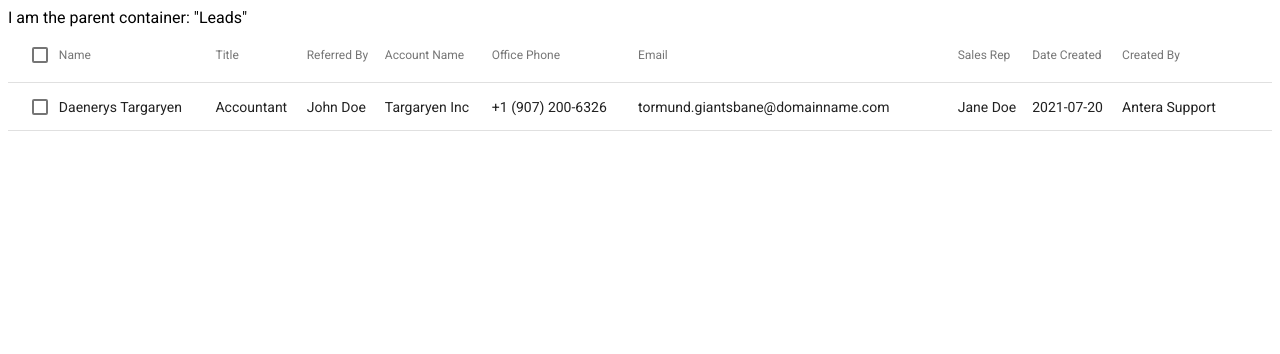
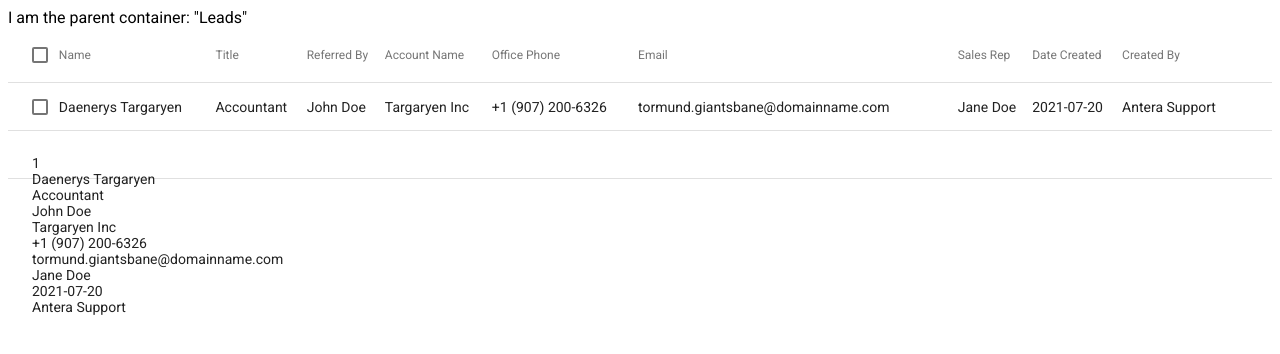
Before and after one commit to elwood-berry/antera-leads-replica, an Angular app: page / in a window 1280 px wide. Shown: the top 354 px of the page. Built offline with nearby package versions, Linux system fonts and the light colour scheme.

Commit message:
2 files modified

```diff
--- a/src/app/components/leads/_elements/leads-list/leads-list.component.html
+++ b/src/app/components/leads/_elements/leads-list/leads-list.component.html
@@ -3,7 +3,37 @@ ANTERA: LEADS - REPLICA
 Author: 'eberry@anterasoftware.com'
 This code is brought to you by Elwood Berry @ anterasoftware.com
 -->
-<table mat-table [dataSource]="dataSource" class="replica-leads-list">
+<table
+  mat-table
+  multiTemplateDataRows
+  [dataSource]="dataSource"
+  class="replica-leads-list"
+>
+  <!-- EXPANDED DETAILS -->
+  <ng-container matColumnDef="expandedDetail">
+    <td
+      mat-cell
+      *matCellDef="let element"
+      [attr.colspan]="displayedColumns.length"
+    >
+      <div
+        class="example-element-detail"
+        [@detailExpand]="element == expandedElement ? 'expanded' : 'collapsed'"
+      >
+        <div>{{element.position}}</div>
+        <div>{{element.name}}</div>
+        <div>{{element.title}}</div>
+        <div>{{element.referredBy}}</div>
+        <div>{{element.accountName}}</div>
+        <div>{{element.officePhone}}</div>
+        <div>{{element.email}}</div>
+        <div>{{element.salesRep}}</div>
+        <div>{{element.dateCreated}}</div>
+        <div>{{element.createdBy}}</div>
+      </div>
+    </td>
+  </ng-container>
+
   <!-- Checkbox Column -->
   <ng-container matColumnDef="select">
     <th mat-header-cell *matHeaderCellDef>
@@ -90,7 +120,14 @@ This code is brought to you by Elwood Berry @ anterasoftware.com
   <tr
     mat-row
     *matRowDef="let row; columns: displayedColumns;"
-    (click)="selection.toggle(row)"
+    [class.example-expanded-row]="expandedElement === element"
+    (click)="expandedElement = expandedElement === element ? null : element"
+  ></tr>
+
+  <tr
+    mat-row
+    *matRowDef="let row; columns: ['expandedDetail']"
+    class="example-detail-row"
   ></tr>
 </table>
 
```
Also changed, not shown: src/app/components/leads/_elements/leads-list/README.md.
